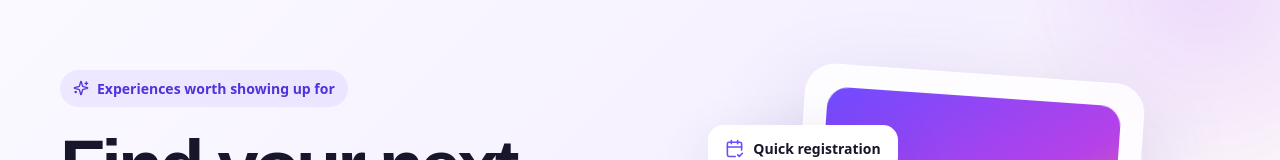
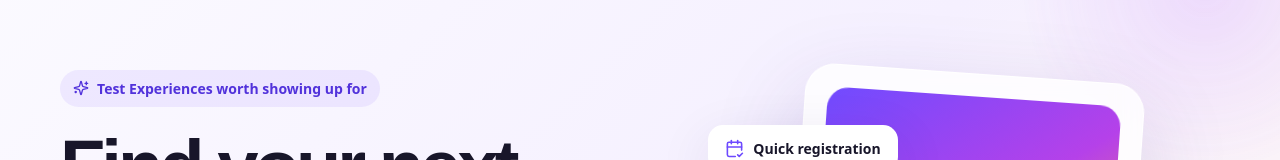
Before and after one commit to webDevRijan/F2_BSIT4_PALOMERA_RIJAN_IPT2, a Vue app in the folder frontend/: page / in a window 1280 px wide. Shown: the part 134-294 px from the top of the page. Built offline with nearby package versions, Linux system fonts and the light colour scheme; no server answers.

Commit message:
Update Evently system

```diff
--- a/frontend/src/views/HomeView.vue
+++ b/frontend/src/views/HomeView.vue
@@ -50,7 +50,7 @@ onMounted(async () => {
     <div class="hero-orb orb-two"></div>
     <div class="container hero-grid">
       <div class="hero-copy">
-        <span class="eyebrow"><Sparkles :size="16" /> Experiences worth showing up for</span>
+        <span class="eyebrow"><Sparkles :size="16" /> Test Experiences worth showing up for</span>
         <h1>Find your next <span class="gradient-text">meaningful event.</span></h1>
         <p>
           Discover workshops, meetups, and community gatherings around you—then reserve your seat in
```
